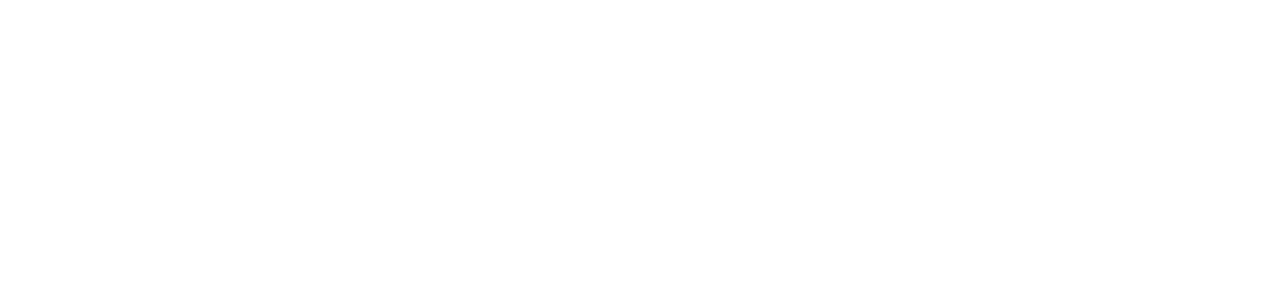
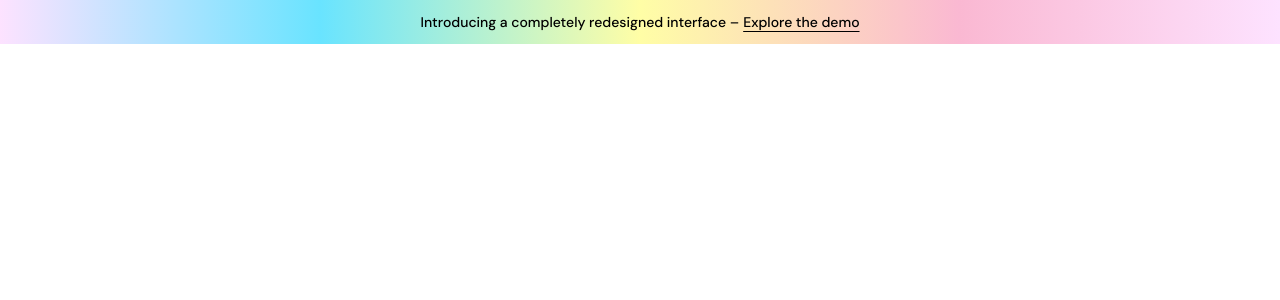
Before and after one commit to albuquerquewizard/SAAS-Purple-LP, a Next.js app: page / in a window 1280 px wide. Shown: the top 300 px of the page. Built offline with nearby package versions, Linux system fonts and the light colour scheme.

Commit message:
Initial commit: SAAS Purple Landing Page

```diff
--- a/src/app/page.tsx
+++ b/src/app/page.tsx
@@ -1,25 +1,10 @@
 import { Banner } from "@/components/Banner";
-import { Navbar } from "@/components/Navbar";
-import { Hero } from "@/components/Hero";
-import { LogoTicker } from "@/components/LogoTicker";
-import { Features } from "@/components/Features";
-import { ProductShowcase } from "@/components/ProductShowcase";
-import { FAQs } from "@/components/FAQs";
-import { CallToAction } from "@/components/CallToAction";
-import { Footer } from "@/components/Footer";
+
 
 export default function Home() {
   return (
     <>
       <Banner />
-      <Navbar />
-      <Hero />
-      <LogoTicker />
-      <Features />
-      <ProductShowcase />
-      <FAQs />
-      <CallToAction />
-      <Footer />
     </>
   );
 }
--- a/src/components/Banner.tsx
+++ b/src/components/Banner.tsx
@@ -1,3 +1,17 @@
 export const Banner = () => {
-  return null;
+  return (
+    <div className="bg-[linear-gradient(to_right,rgba(252,214,255,0.7),rgba(41,216,255,0.7),rgba(255,253,128,0.7),rgba(248,154,191,0.7),rgba(252,214,255,0.7))] py-3 text-center">
+      <div className="container flex justify-center items-center gap-1 text-sm font-medium text-black flex-wrap">
+        <span className="hidden sm:inline">
+          Introducing a completely redesigned interface –
+        </span>
+        <a
+          href="#"
+          className="underline underline-offset-4"
+        >
+          Explore the demo
+        </a>
+      </div>
+    </div>
+  );
 };
```
